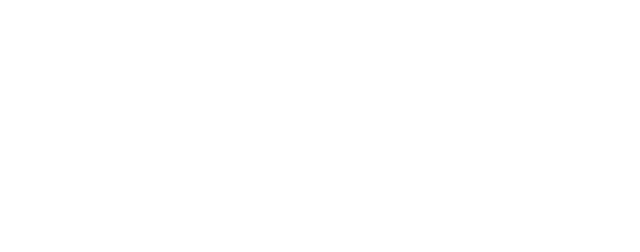
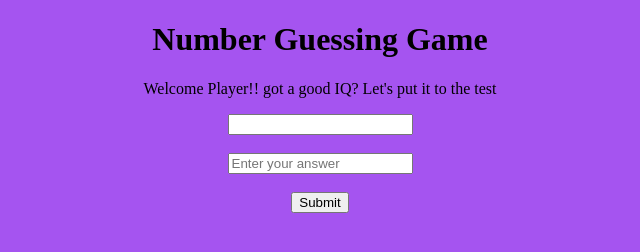
Before and after one commit to Nefeli-Fernando/Number-Guessing-Game, a plain HTML site: page index.html in a window 1280 px wide. Shown: the whole page, without its empty margins (320-960 px from the left). Drawn offline with Linux system fonts and the light colour scheme.

Commit message:
Added the structure

```diff
--- a/app.js
+++ b/app.js
@@ -0,0 +1,2 @@
+// let randomNumber = Math.floor(Math.random() *10 +1);
+// console.log(randomNumber)
--- a/index.html
+++ b/index.html
@@ -4,8 +4,26 @@
     <meta charset="UTF-8">
     <meta name="viewport" content="width=device-width, initial-scale=1.0">
     <title>Document</title>
+    <link rel="stylesheet" href="css/index.css"
 </head>
 <body>
+    <style>
+        body{
+            background-color: rgb(165, 84, 240);
+        }
+    </style>
 
+    <center>
+    <h1 id="title">Number Guessing Game</h1>
+    <p>Welcome Player!! got a good IQ? Let's put it to the test</p>
+        <input type="text" id="txtAnswer">
+        <br><br>
+        <input type="text" placeholder="Enter your answer" id="txtAnswer"><br><br>
+    <input type="button" value="Submit" onClick="submitInputOnAction()">
+        </center>
+
+
+
+    <script src="app.js"></script>
 </body>
 </html>
```
Also changed, not shown: css/index.css (added).
